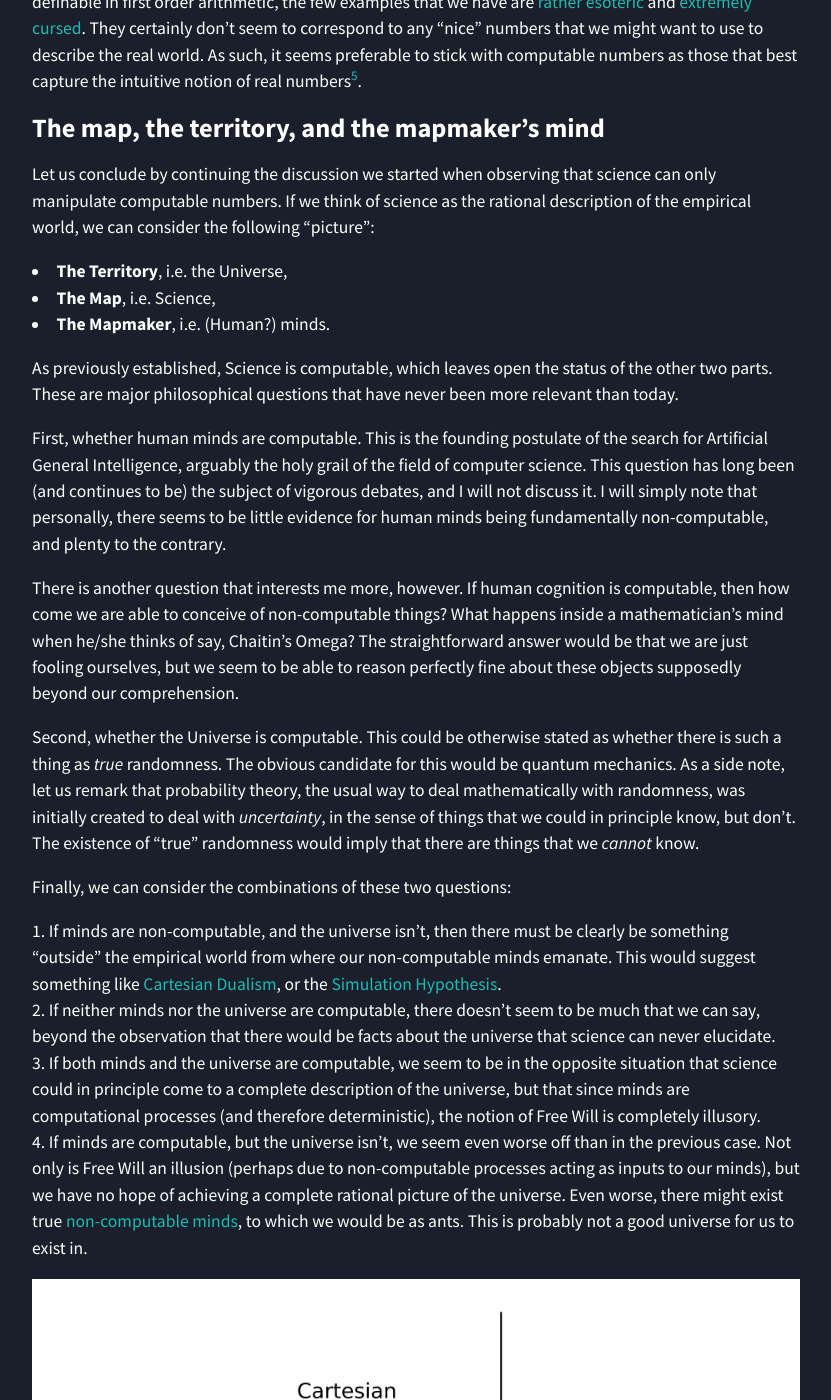
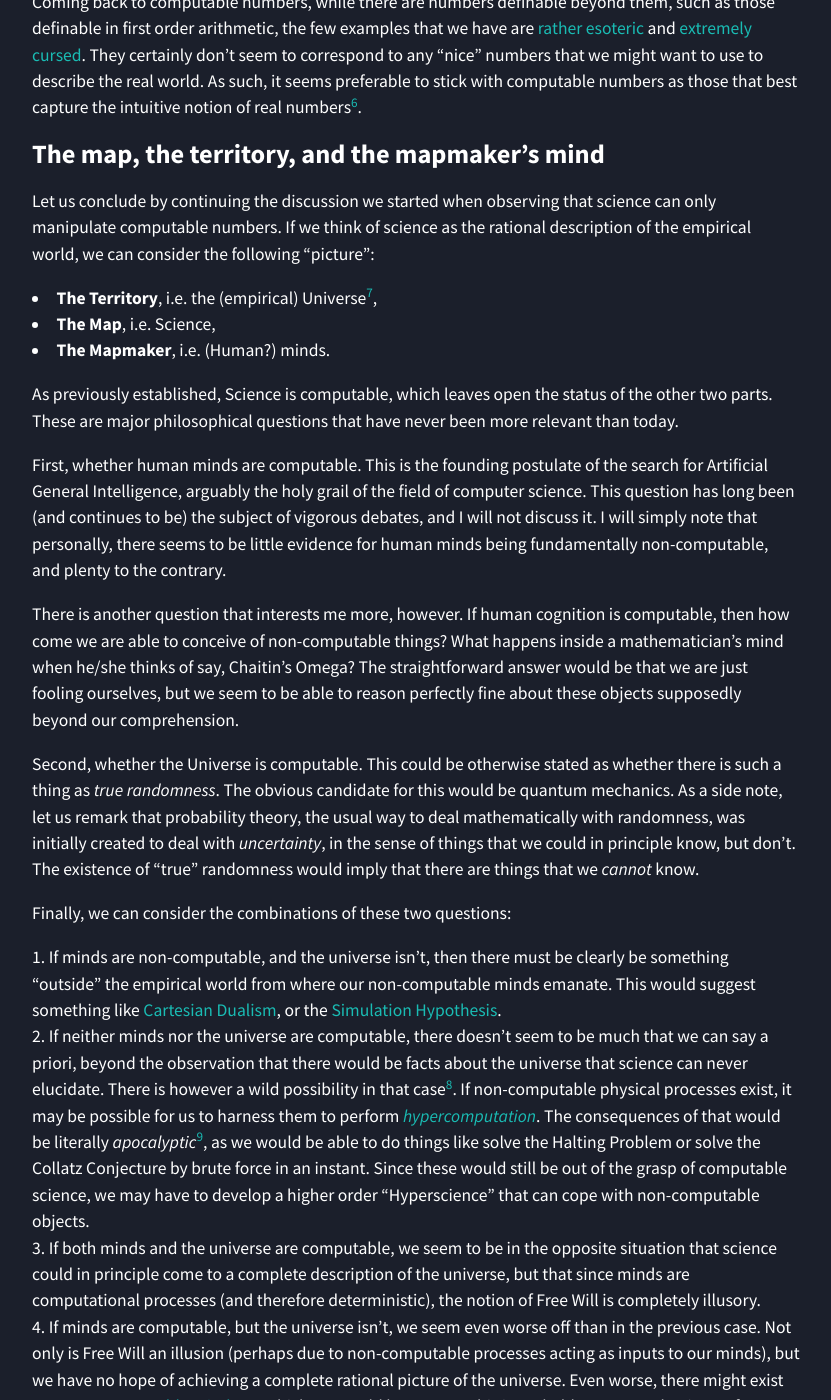
Before and after one commit to irregular-rhomboid/irregular-rhomboid.github.io, a Jekyll site: the page built from _posts/2024-07-12-do-you-believe-in-real-numbers.md, in a window 1280 px wide and 1400 px high, scrolled down 9268 px. Shown: the whole window, without its empty margins (224-1055 px from the left). Built offline with Jekyll 4.4.1, drawn with Linux system fonts in a browser that asks for light colours; nearby versions of some CDN libraries; some web fonts are replaced; some of the changed text lies outside the part shown.

Commit message:
Minor edits and Addendum

```diff
--- a/_posts/2024-07-12-do-you-believe-in-real-numbers.md
+++ b/_posts/2024-07-12-do-you-believe-in-real-numbers.md
@@ -167,7 +167,9 @@
 - q_1 \ast q_2 & \text{if } q_1,q_2 < 0.
 \end{cases} $$
 
-It is not too complicated to show that if $x,y \in \mathbb{R}$ and $p,q \in \mathbb{Q}$ such that $p \le x$ and $q \le y$, then $p \circledast  q \le x \ast y$, so that we may define the product of two real numbers as
+It is not too complicated to show[^formality] that if $x,y \in \mathbb{R}$ and $p,q \in \mathbb{Q}$ such that $p \le x$ and $q \le y$, then $p \circledast  q \le x \ast y$, so that we may define the product of two real numbers as
+
+[^formality]: I'm being less than entirely formal here, but to be rigorous, we should interpret $p \le x$ and $q \le y$ as $p \in x$ and $q \in y$.
 
 $$L_1 * L_2 \; := \; \{ s \circledast  t \, | \, s \in L_1, t \in L_2 \}. $$
 
@@ -231,7 +233,7 @@
 
 Using this notion, we can define an [*algorithmically random number*](https://en.wikipedia.org/wiki/Algorithmically_random_sequence) as a real number such that the Kolmogorov complexity of its truncated binary expansions $s$ satisfies
 $$K_A(s) > |s| - O(1),$$
-where $|s|$ denotes the length of the finite string $s$.
+where $|s|$ denotes the length of the finite string $s$. In other words, the prefixes of $s$ are all "maximally complex", and their Kolmogorov complexity diverges.
 
 Algorithmically random numbers capture the idea of "random" numbers due to an important characterization: They are indistinguishable from random noise by *any* statistical test[^randomness]. Another (which is really the same), is that there is no computable betting strategy that reliably makes money against the sequence of digits of an algorithmically random number.
 
@@ -247,7 +249,7 @@
 >
 > --- L. Wittgenstein
 
-After all this math, we should probably stop and look back on what it might all mean in practice. We looked at computable numbers and observed that they were pretty much the only numbers we encounter, and that non-computable numbers (which actually are *almost all* real numbers) fit our intuition of randomness. We can go further than that and explore what exists in mathematics beyond computable numbers, and do some armchair philosophy about how to interpret this formalized notion of randomness.
+After all this math, we should probably stop and look back on what it might all mean in practice. We looked at computable numbers and observed that they were pretty much the only numbers we encounter, and that non-computable numbers (which are actually *almost all* real numbers) fit our intuition of randomness. We can go further than that and explore what exists in mathematics beyond computable numbers, and do some armchair philosophy about how to interpret this formalized notion of randomness.
 
 ### What does it mean to "know" a number?
 
@@ -269,9 +271,11 @@
 
 Let us conclude by continuing the discussion we started when observing that science can only manipulate computable numbers. If we think of science as the rational description of the empirical world, we can consider the following "picture":
 
-- **The Territory**, i.e. the Universe,
+- **The Territory**, i.e. the (empirical) Universe[^universe],
 - **The Map**, i.e. Science,
 - **The Mapmaker**, i.e. (Human?) minds.
+
+[^universe]: My wording is ambiguous here, but by and large in this section, by "Universe", I mean "The empirical universe", i.e. the "physical reality" that sciences tries to describe.
 
 As previously established, Science is computable, which leaves open the status of the other two parts. These are major philosophical questions that have never been more relevant than today.
 
@@ -279,15 +283,18 @@
 
 There is another question that interests me more, however. If human cognition is computable, then how come we are able to conceive of non-computable things? What happens inside a mathematician's mind when he/she thinks of say, Chaitin's Omega? The straightforward answer would be that we are just fooling ourselves, but we seem to be able to reason perfectly fine about these objects supposedly beyond our comprehension.
 
-Second, whether the Universe is computable. This could be otherwise stated as whether there is such a thing as *true* randomness. The obvious candidate for this would be quantum mechanics. As a side note, let us remark that probability theory, the usual way to deal mathematically with randomness, was initially created to deal with *uncertainty*, in the sense of things that we could in principle know, but don't. The existence of "true" randomness would imply that there are things that we *cannot* know.
+Second, whether the Universe is computable. This could be otherwise stated as whether there is such a thing as *true randomness*. The obvious candidate for this would be quantum mechanics. As a side note, let us remark that probability theory, the usual way to deal mathematically with randomness, was initially created to deal with *uncertainty*, in the sense of things that we could in principle know, but don't. The existence of "true" randomness would imply that there are things that we *cannot* know.
 
 Finally, we can consider the combinations of these two questions:
 
 1. If minds are non-computable, and the universe isn't, then there must be clearly be something "outside" the empirical world from where our non-computable minds emanate. This would suggest something like [Cartesian Dualism](https://en.wikipedia.org/wiki/Mind%E2%80%93body_dualism), or the [Simulation Hypothesis](https://en.wikipedia.org/wiki/Simulation_hypothesis).
-2. If neither minds nor the universe are computable, there doesn't seem to be much that we can say, beyond the observation that there would be facts about the universe that science can never elucidate.
+2. If neither minds nor the universe are computable, there doesn't seem to be much that we can say a priori, beyond the observation that there would be facts about the universe that science can never elucidate. There is however a wild possibility in that case[^dash]. If non-computable physical processes exist, it may be possible for us to harness them to perform [*hypercomputation*](https://en.wikipedia.org/wiki/Hypercomputation). The consequences of that would be literally *apocalyptic*[^apocalypse], as we would be able to do things like solve the Halting Problem or solve the Collatz Conjecture by brute force in an instant. Since these would still be out of the grasp of computable science, we may have to develop a higher order "Hyperscience" that can cope with non-computable objects.
 3. If both minds and the universe are computable, we seem to be in the opposite situation that science could in principle come to a complete description of the universe, but that since minds are computational processes (and therefore deterministic), the notion of Free Will is completely illusory.
 4. If minds are computable, but the universe isn't, we seem even worse off than in the previous case. Not only is Free Will an illusion (perhaps due to non-computable processes acting as inputs to our minds), but we have no hope of achieving a complete rational picture of the universe. Even worse, there might exist true [non-computable minds](https://en.wikipedia.org/wiki/Solomonoff's_theory_of_inductive_inference), to which we would be as ants. This is probably not a good universe for us to exist in.
 
+[^dash]: Thanks to Dashiell Stander for pointing that out to me.
+
+[^apocalypse]: The word "Apocalypse" here should be understood as both "[The End of the World as we know it](https://en.wikipedia.org/wiki/Apocalyptic_and_post-apocalyptic_fiction)" and "[Cosmic Revelation](https://en.wikipedia.org/wiki/Apocalypse)".
 
 ![](/assets/img/real/map-territory.png)
 
```
Also changed, not shown: other parts of _posts/2024-07-12-do-you-believe-in-real-numbers.md (+2 -2 lines), assets/img/real/map-territory.png.
